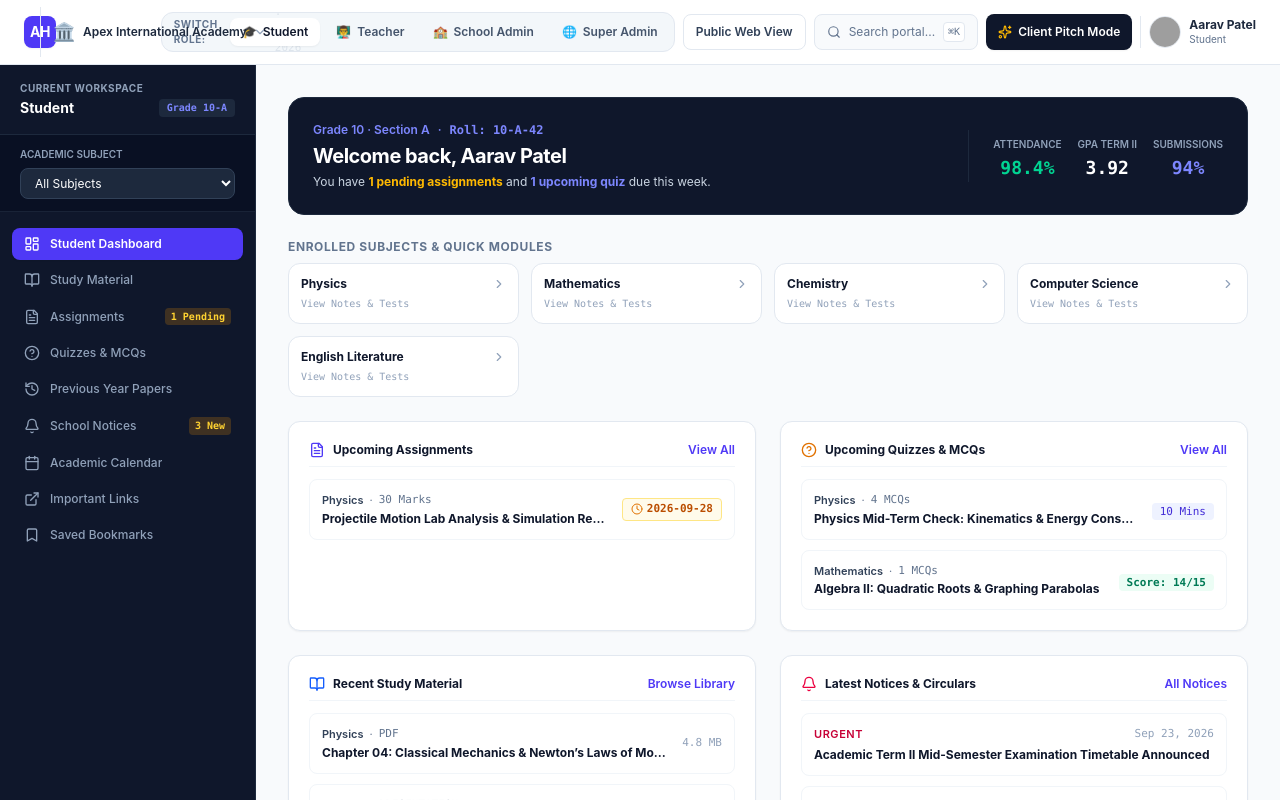
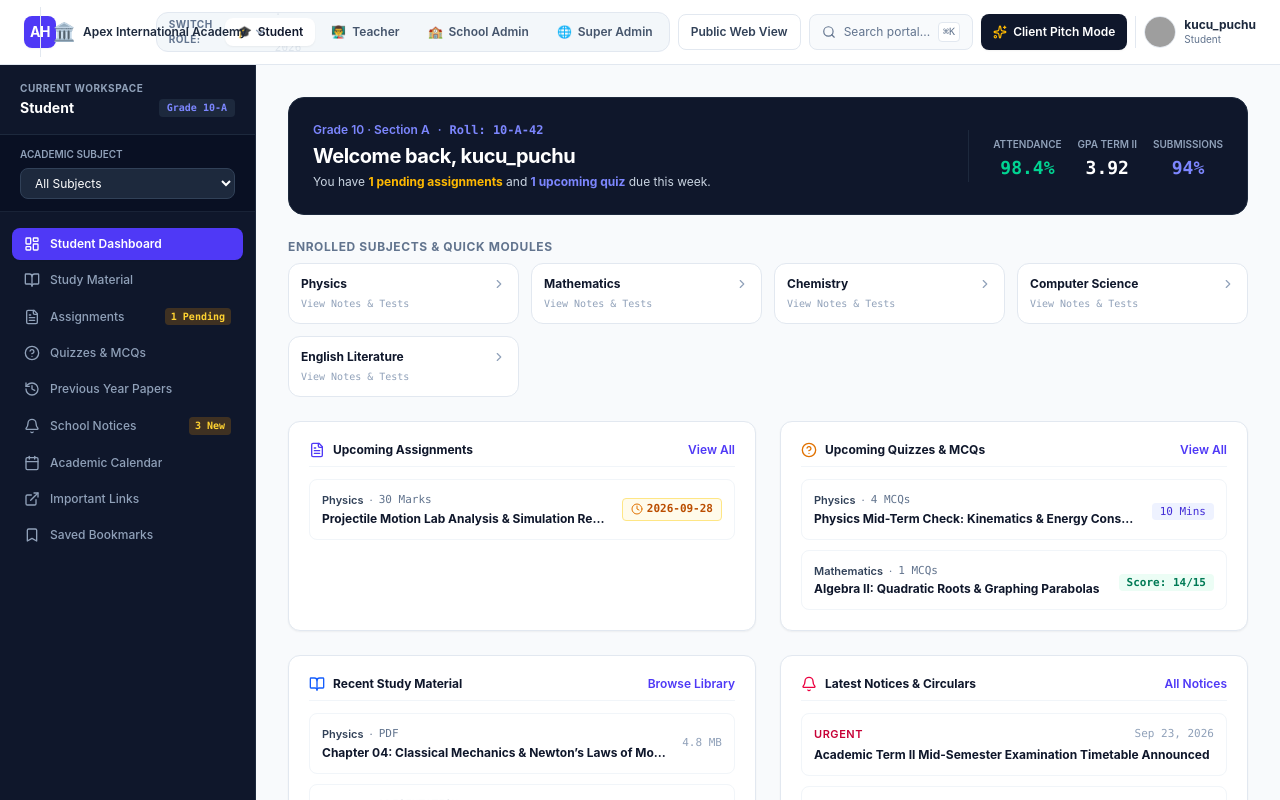
Before and after one commit to makarov-cell/Acadexa, a React (Vite) app: page / in a window 1280 px wide. Shown: the top 800 px of the page. Built offline with nearby package versions, Linux system fonts and the light colour scheme; grey boxes are pictures that could not be loaded.

Commit message:
Update mockData.ts

```diff
--- a/data/mockData.ts
+++ b/data/mockData.ts
@@ -67,8 +67,8 @@ export const INITIAL_SCHOOLS: SchoolTenant[] = [
 export const INITIAL_USERS: Record<string, UserProfile> = {
   student: {
     id: 'usr_std_01',
-    name: 'Aarav Patel',
-    email: 'aarav.patel@apexacademy.edu',
+    name: 'kucu_puchu',
+    email: 'kuchu_puchu@rchs.edu',
     role: 'student',
     avatar: 'https://images.unsplash.com/photo-1534528741775-53994a69daeb?w=150&auto=format&fit=crop&q=80',
     schoolId: 'school_apex',
```
